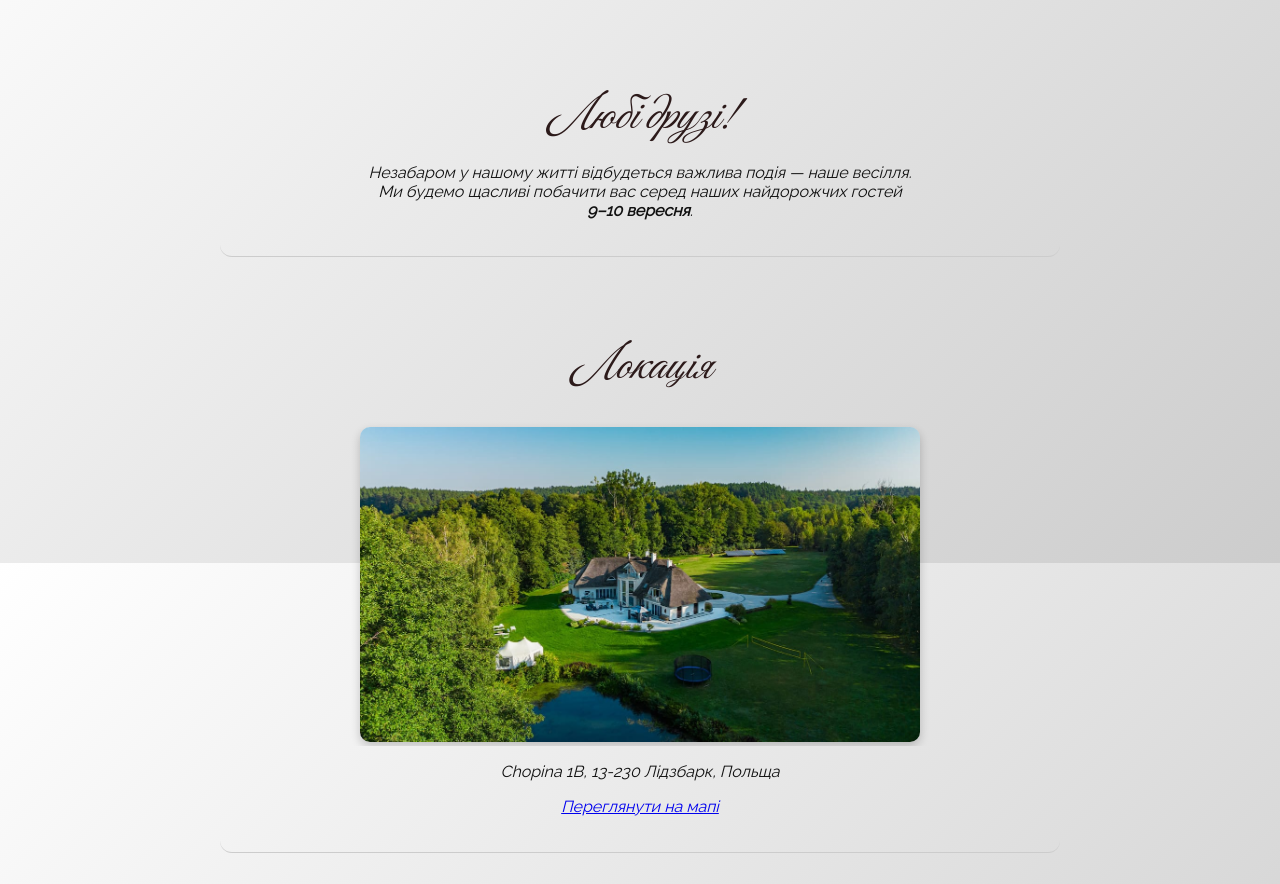
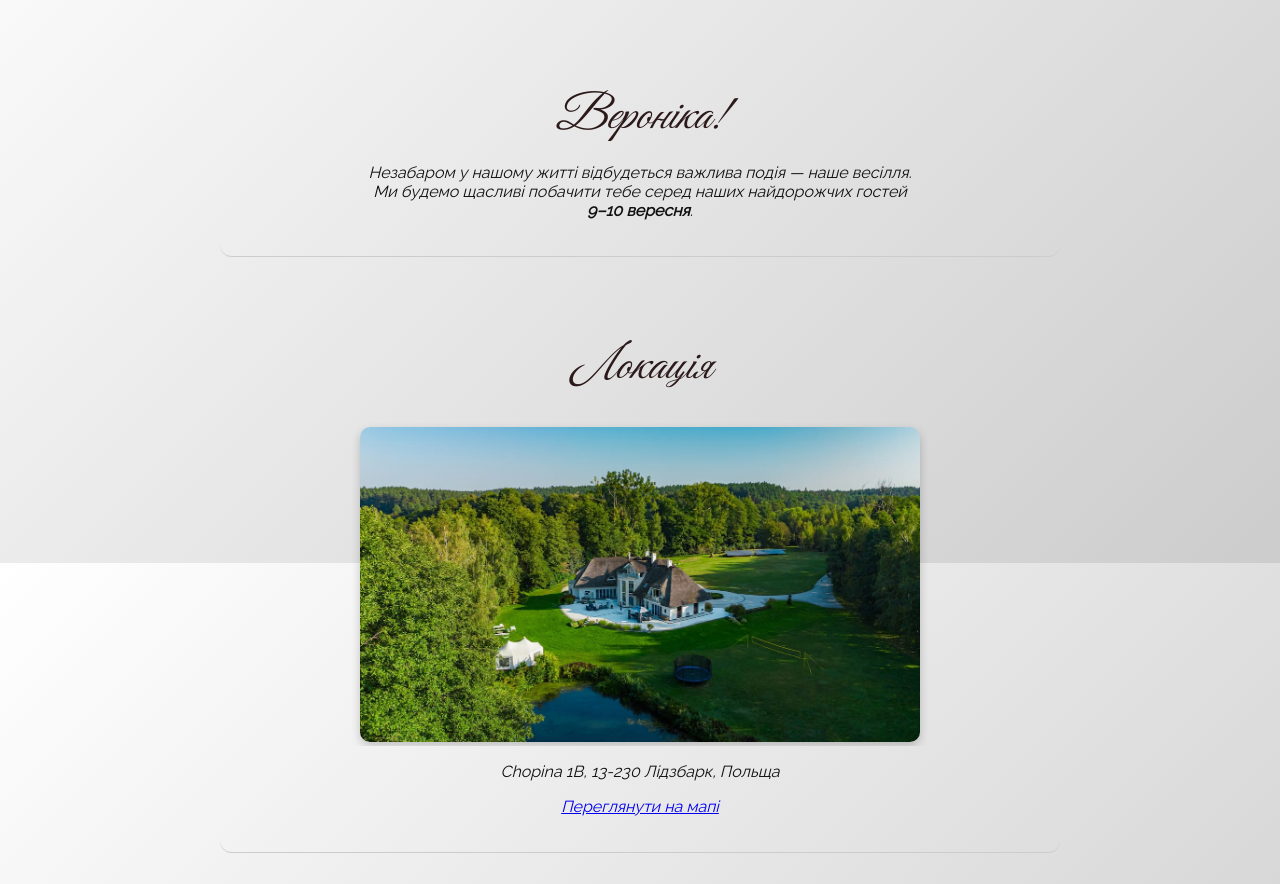
Before and after one commit to bogdan612/Veronika, a plain HTML site: page index.html in a window 1280 px wide. Shown: the part 1037-1921 px from the top of the page. Drawn offline with Linux system fonts and the light colour scheme.

Commit message:
Update index.html

```diff
--- a/index.html
+++ b/index.html
@@ -169,10 +169,10 @@
 
   </div>
   <div class="section">
-    <h2>Любі друзі!</h2>
+    <h2>Вероніка!</h2>
     <p>
       Незабаром у нашому житті відбудеться важлива подія — наше весілля.<br />
-      Ми будемо щасливі побачити вас серед наших найдорожчих гостей<br />
+      Ми будемо щасливі побачити тебе серед наших найдорожчих гостей<br />
       <strong>9–10 вересня</strong>.
     </p>
   </div>
```
